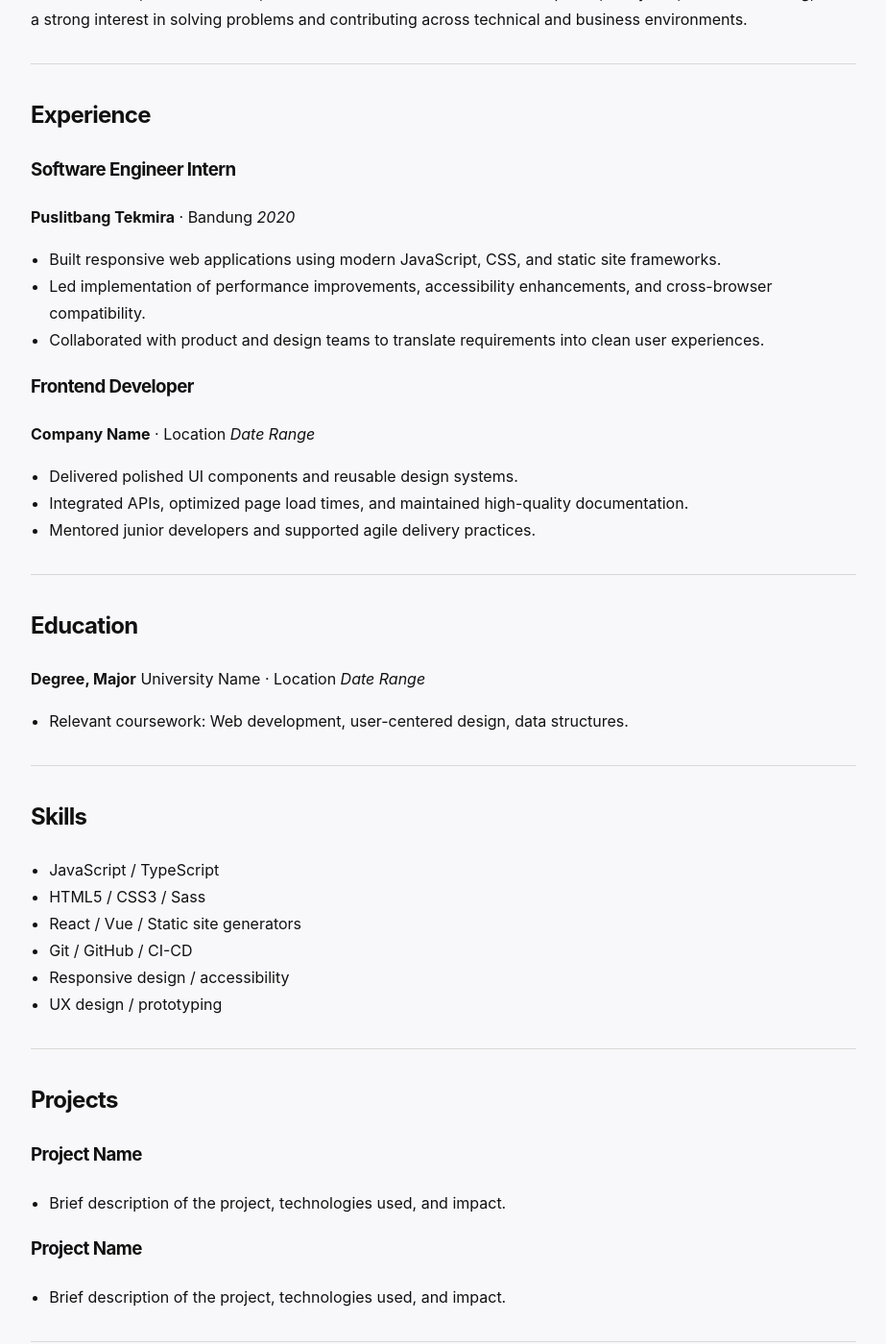
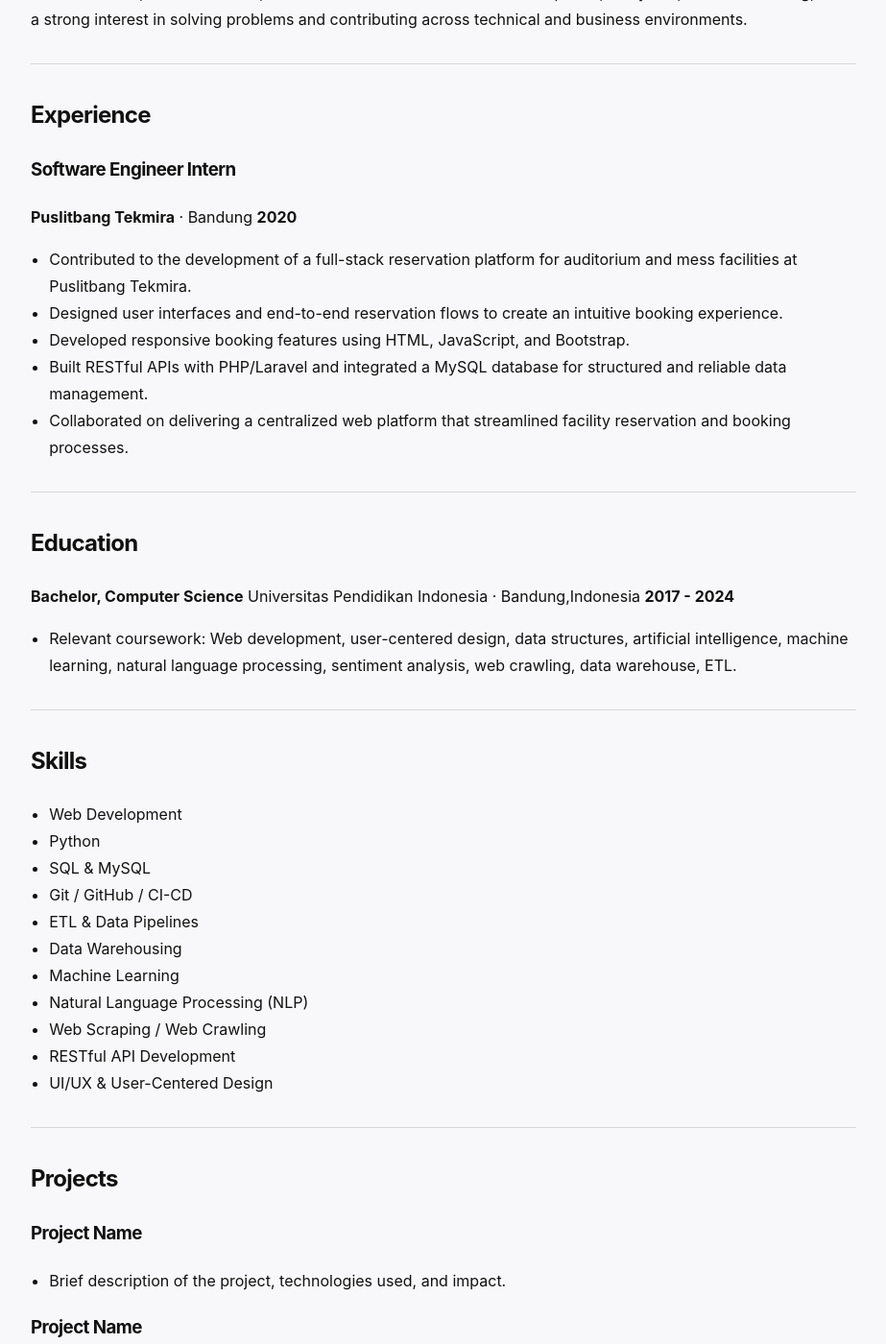
Before and after one commit to mufauzan/mufauzan.github.io, a Jekyll site: the page built from index.md, in a window 1280 px wide and 1400 px high, scrolled down 577 px. Shown: the whole window at 96% size, without its empty margins (178-1101 px from the left). Built offline with Jekyll 4.4.1, drawn with Linux system fonts in a browser that asks for light colours.

Commit message:
Add CV site content and layout

```diff
--- a/index.md
+++ b/index.md
@@ -27,40 +27,39 @@ Computer Science graduate with a multidisciplinary background in IT, Data Engine
 
 ### Software Engineer Intern
 **Puslitbang Tekmira** · Bandung
-*2020*
+**2020**
 
-- Built responsive web applications using modern JavaScript, CSS, and static site frameworks.
-- Led implementation of performance improvements, accessibility enhancements, and cross-browser compatibility.
-- Collaborated with product and design teams to translate requirements into clean user experiences.
-
-### Frontend Developer
-**Company Name** · Location
-*Date Range*
-
-- Delivered polished UI components and reusable design systems.
-- Integrated APIs, optimized page load times, and maintained high-quality documentation.
-- Mentored junior developers and supported agile delivery practices.
+- Contributed to the development of a full-stack reservation platform for auditorium and mess facilities at Puslitbang Tekmira.
+- Designed user interfaces and end-to-end reservation flows to create an intuitive booking experience.
+- Developed responsive booking features using HTML, JavaScript, and Bootstrap.
+- Built RESTful APIs with PHP/Laravel and integrated a MySQL database for structured and reliable data management.
+- Collaborated on delivering a centralized web platform that streamlined facility reservation and booking processes.
 
 ---
 
 ## Education
 
-**Degree, Major**
-University Name · Location
-*Date Range*
+**Bachelor, Computer Science**
+Universitas Pendidikan Indonesia · Bandung,Indonesia
+**2017 - 2024**
 
-- Relevant coursework: Web development, user-centered design, data structures.
+- Relevant coursework: Web development, user-centered design, data structures, artificial intelligence, machine learning, natural language processing, sentiment analysis, web crawling, data warehouse, ETL.
 
 ---
 
 ## Skills
 
-- JavaScript / TypeScript
-- HTML5 / CSS3 / Sass
-- React / Vue / Static site generators
+- Web Development
+- Python
+- SQL & MySQL
 - Git / GitHub / CI-CD
-- Responsive design / accessibility
-- UX design / prototyping
+- ETL & Data Pipelines
+- Data Warehousing
+- Machine Learning
+- Natural Language Processing (NLP)
+- Web Scraping / Web Crawling
+- RESTful API Development
+- UI/UX & User-Centered Design
 
 ---
 
```
